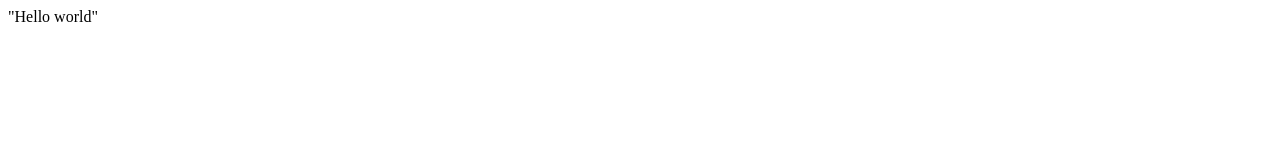
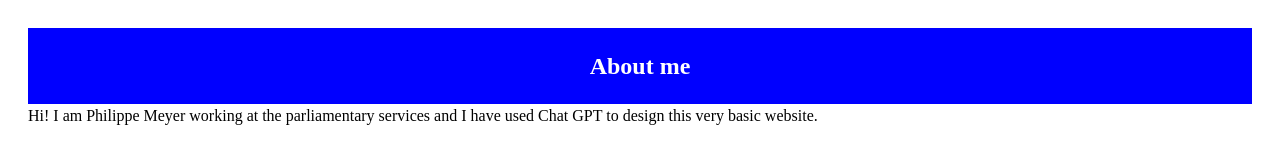
Before and after one commit to philippemeyer5/philippemeyer5.github.io, a plain HTML site: page aboutme.html in a window 1280 px wide. Drawn offline with Linux system fonts and the light colour scheme.

Commit message:
Update written by Chat GPT

```diff
--- a/aboutme.html
+++ b/aboutme.html
@@ -1 +1,32 @@
-"Hello world"
+<!DOCTYPE html>
+<html>
+<head>
+	<title>About me</title>
+	<style>
+		header {
+			background-color: blue;
+			color: white;
+			padding: 20px;
+			text-align: center;
+			font-size: 24px;
+			font-weight: bold;
+		}
+
+		body {
+			background-color: white;
+			color: black;
+			padding: 20px;
+			font-size: 16px;
+			line-height: 1.5;
+		}
+	</style>
+</head>
+<body>
+	<header>
+		About me
+	</header>
+	<div>
+		Hi! I am Philippe Meyer working at the parliamentary services and I have used Chat GPT to design this very basic website.
+	</div>
+</body>
+</html>
```
